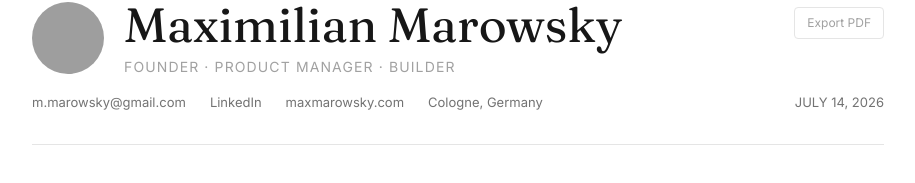
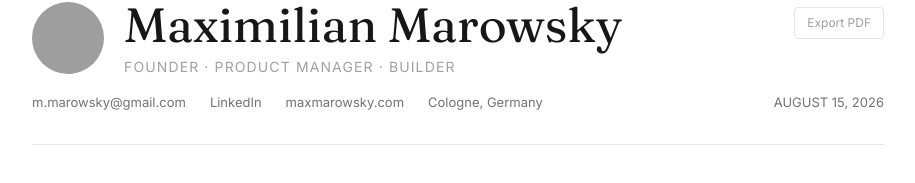
Before and after one commit to Maxlemoar/CV, a Next.js app: page /cv in a window 1280 px wide. Shown: the part 113-296 px from the top of the page, without its empty margins (182-1097 px from the left). Built offline with nearby package versions, Linux system fonts and the light colour scheme; grey boxes are pictures that could not be loaded.

Commit message:
Update CV document date to August 15, 2026
Co-Authored-By: Claude Fable 5 <noreply@anthropic.com>
Claude-Session: https://claude.ai/code/session_019AQKovQ6ZKRrJsn5PEWUWr

```diff
--- a/src/app/cv/CVDocument.tsx
+++ b/src/app/cv/CVDocument.tsx
@@ -236,7 +236,7 @@ export default function CVDocument({ isPrint = false }: { isPrint?: boolean }) {
             maxmarowsky.com
           </Link>
           <span>Cologne, Germany</span>
-          <span className="ml-auto">JULY 14, 2026</span>
+          <span className="ml-auto">AUGUST 15, 2026</span>
         </div>
 
         {/* Thin rule */}
```
